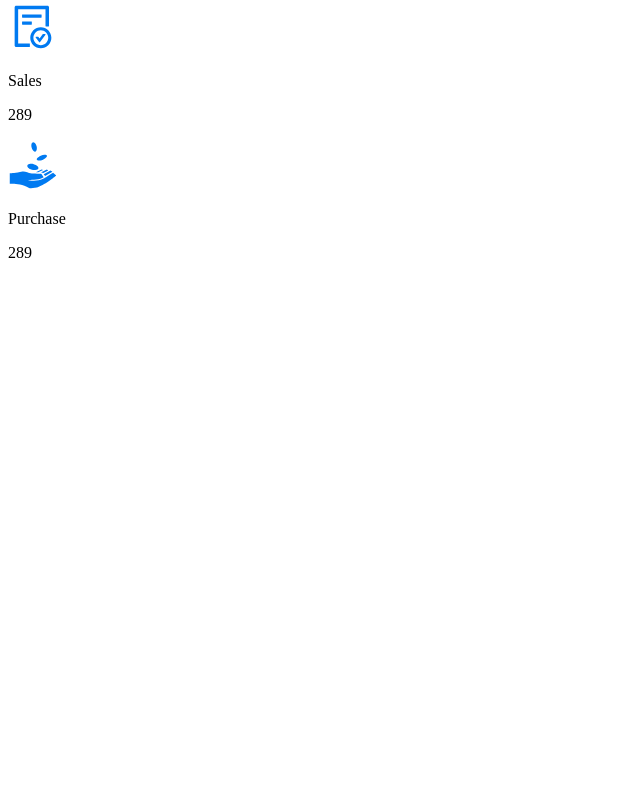
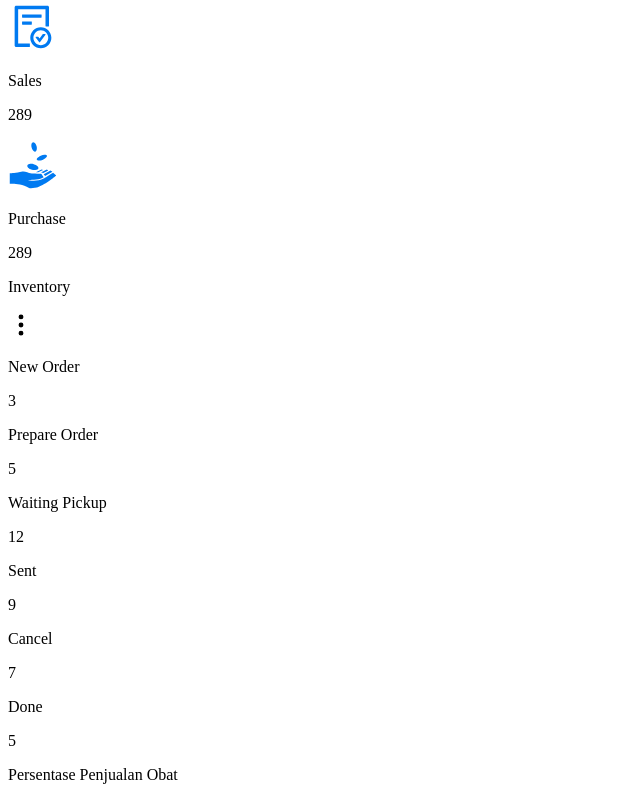
Before and after one commit to asrisitorus04/Test-FrontEnd-MPI, a React (Vite) app: page /homepage in a window 1280 px wide. Shown: the part 898-1698 px from the top of the page, without its empty margins (0-640 px from the left). Before the commit the page ends 1176 px from the top, so only its background shows below. Built offline with nearby package versions, Linux system fonts and the light colour scheme.

Commit message:
Completed homepage

```diff
--- a/src/components/Navbars.jsx
+++ b/src/components/Navbars.jsx
@@ -1,8 +1,12 @@
 import { AiOutlineQuestionCircle, AiOutlineMail } from "react-icons/ai"
+import { useSelector } from "react-redux"
 
 const Navbars = () => {
+
+    const changeActive = useSelector(state => state.navActive.value)
+
     return (
-        <div className="w-full h-14 bg-white border flex justify-end items-center text-[#8b8b8b] p-3 mb-10">
+        <div className={`${changeActive === "Login" ? "hidden" : ""} w-full h-14 bg-white border flex justify-end items-center text-[#8b8b8b] p-3 mb-10`}>
             <AiOutlineQuestionCircle size={30} className="mr-6"/>
             <AiOutlineMail size={30} className="mr-6"/>
             <div className="flex items-center ">
--- a/src/pages/Homepage.jsx
+++ b/src/pages/Homepage.jsx
@@ -52,6 +52,33 @@ const Homepage = () => {
         },
     ]
 
+    const dataInventory = [
+        {
+            title: "New Order",
+            value: 3,
+        },
+        {
+            title: "Prepare Order",
+            value: 5,
+        },
+        {
+            title: "Waiting Pickup",
+            value: 12,
+        },
+        {
+            title: "Sent",
+            value: 9,
+        },
+        {
+            title: "Cancel",
+            value: 7,
+        },
+        {
+            title: "Done",
+            value: 5,
+        },
+    ]
+
     return (
         <div className="px-6">
             <h1 className="font-bold text-xl mb-5">Order Statistic</h1>
@@ -90,6 +117,29 @@ const Homepage = () => {
                     })}
                 </div>
             </div>
+            <div className="flex justify-between">
+                <Card width="w-6/12" height="h-68 mb-10" className="border p-5 pb-8">
+                    <Card.Title className="text-xl font-bold flex justify-between">
+                        <p>Inventory</p>
+                        <BsThreeDotsVertical size={26} />
+                    </Card.Title>
+                    <Card.Body className="mt-5">
+                        {dataInventory.map((item, i) => {
+                            return (
+                                <div key={i} className="flex justify-between px-5 mt-2">
+                                    <p>{item.title}</p>
+                                    <p className="w-6 h-6 rounded-lg shadow bg-[#b9e2ff] text-[#3b4951] flex justify-center items-center font-semibold">{item.value}</p>
+                                </div>
+                            )
+                        })}
+                    </Card.Body>
+                </Card>
+                <Card width="w-5/12" height="h-68 mb-10" className="border p-5 pb-8">
+                    <Card.Title className="text-xl font-bold">
+                        <p>Persentase Penjualan Obat</p>
+                    </Card.Title>
+                </Card>
+            </div>
         </div>
     )
 }
```
